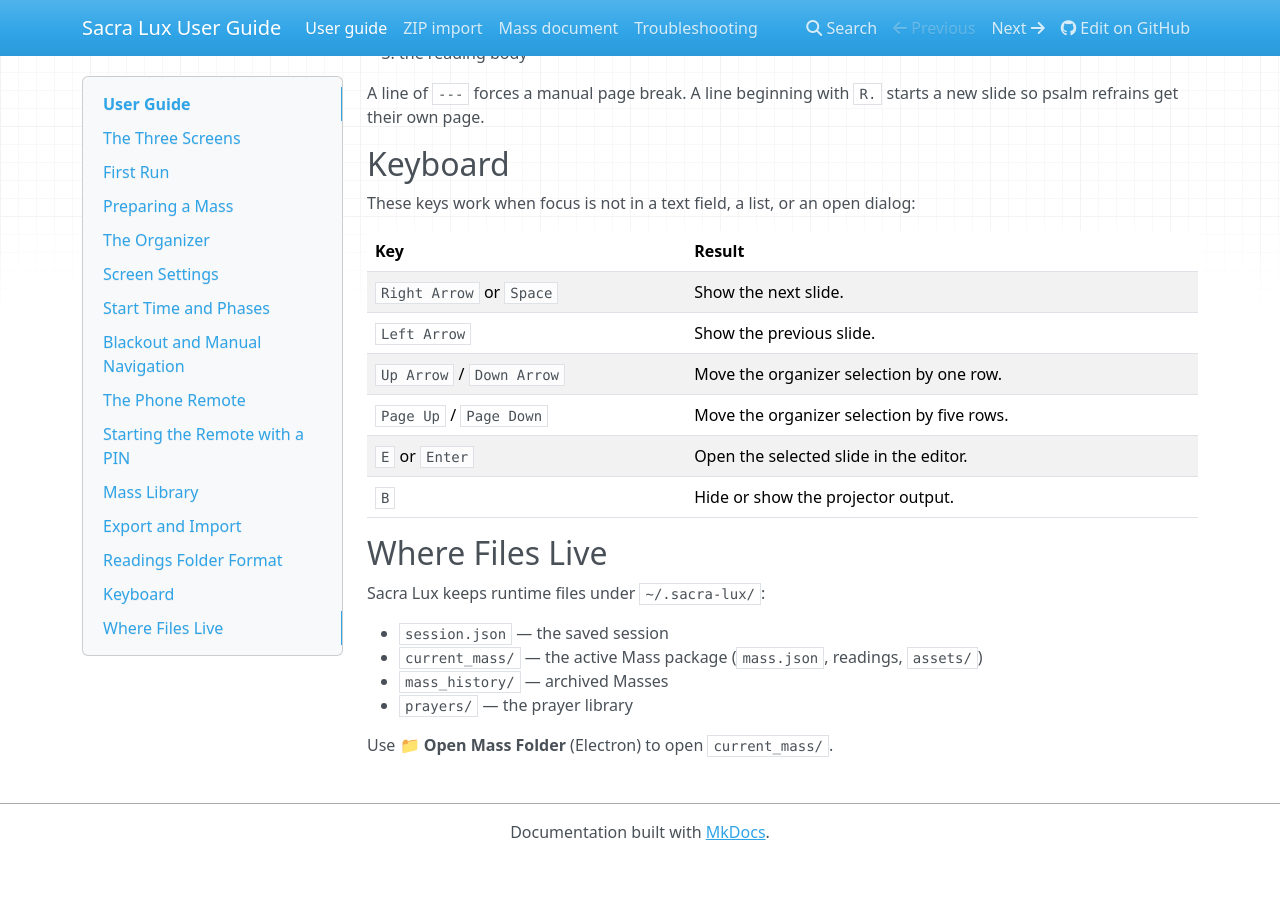
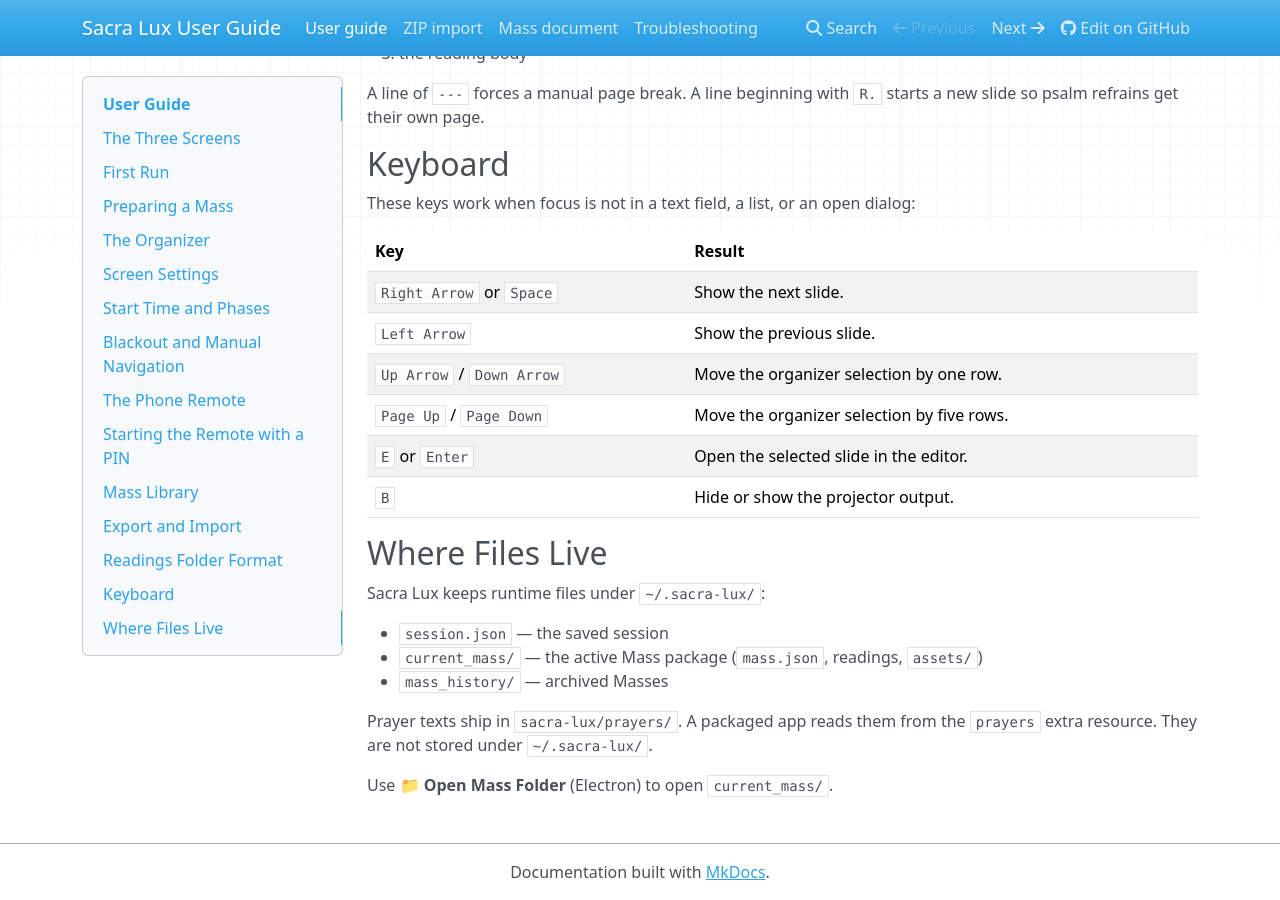
Before and after one commit to Saint-Therese-Of-Lisieux-Parish/sacra_lux, an MkDocs documentation site: the page built from docs/user-guide.md, in a window 1280 px wide and 900 px high, scrolled down 4456 px. Built offline with MkDocs 1.6.1, drawn with Linux system fonts in a browser that asks for light colours; nearby versions of some CDN libraries; before the commit the page ends 5316 px from its top, so only the background shows below that.

Commit message:
docs(storage): remove prayers from runtime storage
Why: Three guides listed prayers under ~/.sacra-lux. The server reads sacra-lux/prayers, or the packaged prayers extra resource.

What: The runtime storage lists no longer include prayers/. Each page states where prayer texts are read from.

Files:
- modified: docs/user-guide.md
- modified: sacra-lux/README.md
- modified: docs/codebase_info.md

Verified against: sacra-lux/src/server.js:2556 (GET /api/prayers), sacra-lux/src/server.js:2564 (prayersDir)

Refs #385

```diff
--- a/docs/user-guide.md
+++ b/docs/user-guide.md
@@ -218,6 +218,7 @@
 - `session.json` — the saved session
 - `current_mass/` — the active Mass package (`mass.json`, readings, `assets/`)
 - `mass_history/` — archived Masses
-- `prayers/` — the prayer library
+
+Prayer texts ship in `sacra-lux/prayers/`. A packaged app reads them from the `prayers` extra resource. They are not stored under `~/.sacra-lux/`.
 
 Use **📁 Open Mass Folder** (Electron) to open `current_mass/`.
```
Also changed, not shown: docs/codebase_info.md (+2 -1 lines), sacra-lux/README.md (+2 -1 lines).
